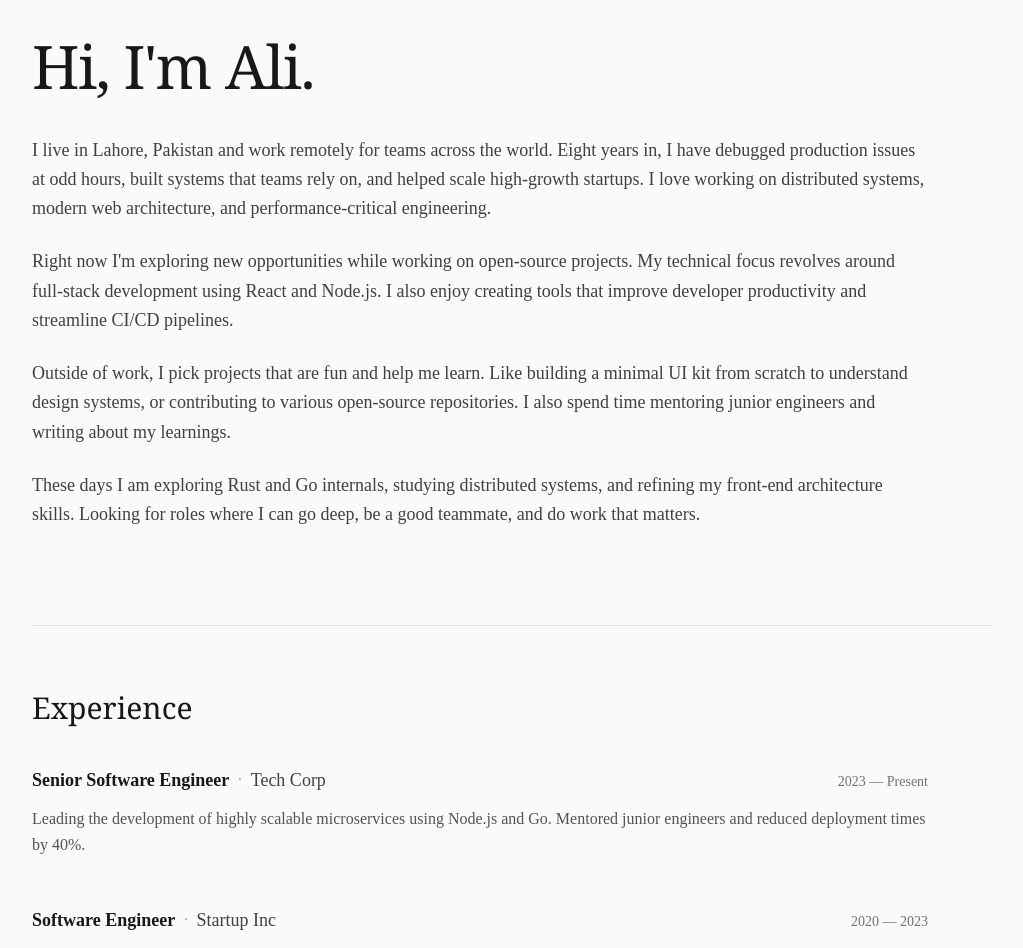
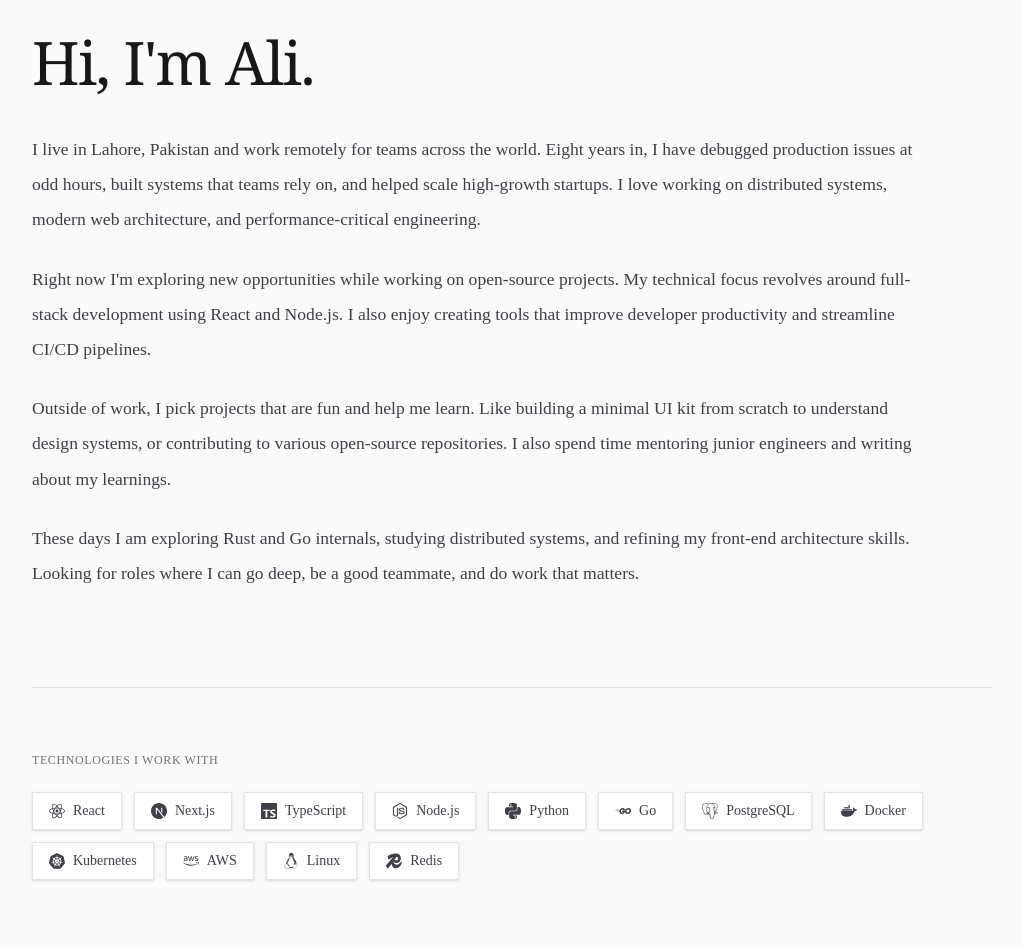
Before and after one commit to Ali-Razahaider/portfolio, a Next.js app: page / in a window 1280 px wide. Shown: the part 204-1152 px from the top of the page, without its empty margins (128-1151 px from the left). Built offline with nearby package versions, Linux system fonts and the light colour scheme.

Commit message:
add sections

```diff
--- a/src/app/page.tsx
+++ b/src/app/page.tsx
@@ -1,11 +1,20 @@
 import { portfolioData } from "@/data/portfolio";
+import * as SimpleIcons from "react-icons/si";
+
+// Helper component to render dynamic icons
+const TechIcon = ({ iconName }: { iconName: string }) => {
+  // @ts-ignore
+  const IconComponent = SimpleIcons[iconName];
+  if (!IconComponent) return null;
+  return <IconComponent className="w-4 h-4" />;
+};
 
 export default function Home() {
   return (
     <div className="flex flex-col gap-24 pb-24 pt-16">
       {/* Hero Section */}
       <section id="about" className="flex flex-col scroll-mt-32">
-        <div className="font-mono text-[13px] text-zinc-500 tracking-wide uppercase mb-8">
+        <div className="font-mono text-xs text-zinc-500 tracking-wider uppercase mb-8">
           {portfolioData.personal.tagline}
         </div>
 
@@ -13,9 +22,27 @@ export default function Home() {
           {portfolioData.personal.heroTitle}
         </h1>
 
-        <div className="flex flex-col gap-6 text-lg text-zinc-700 leading-relaxed max-w-4xl">
+        <div className="flex flex-col gap-6 text-[1.1rem] text-zinc-700 leading-loose max-w-4xl">
           {portfolioData.personal.bioParagraphs.map((paragraph, index) => (
             <p key={index}>{paragraph}</p>
+          ))}
+        </div>
+      </section>
+
+      {/* Technologies Section */}
+      <section className="flex flex-col gap-6 scroll-mt-32 border-t border-zinc-200 pt-16">
+        <h3 className="font-mono text-xs text-zinc-500 tracking-wider uppercase">
+          Technologies I work with
+        </h3>
+        <div className="flex flex-wrap gap-3 max-w-4xl">
+          {portfolioData.technologies.map((tech, i) => (
+            <div
+              key={i}
+              className="flex items-center gap-2 px-4 py-2 bg-white border border-zinc-200 text-zinc-700 text-sm font-medium shadow-sm"
+            >
+              <TechIcon iconName={tech.icon} />
+              <span>{tech.name}</span>
+            </div>
           ))}
         </div>
       </section>
--- a/src/data/portfolio.ts
+++ b/src/data/portfolio.ts
@@ -16,6 +16,20 @@ export const portfolioData = {
       linkedin: "https://linkedin.com/in/alirazahaider",
     }
   },
+  technologies: [
+    { name: "React", icon: "SiReact" },
+    { name: "Next.js", icon: "SiNextdotjs" },
+    { name: "TypeScript", icon: "SiTypescript" },
+    { name: "Node.js", icon: "SiNodedotjs" },
+    { name: "Python", icon: "SiPython" },
+    { name: "Go", icon: "SiGo" },
+    { name: "PostgreSQL", icon: "SiPostgresql" },
+    { name: "Docker", icon: "SiDocker" },
+    { name: "Kubernetes", icon: "SiKubernetes" },
+    { name: "AWS", icon: "SiAmazonwebservices" },
+    { name: "Linux", icon: "SiLinux" },
+    { name: "Redis", icon: "SiRedis" }
+  ],
   experience: [
     {
       id: 1,
```
